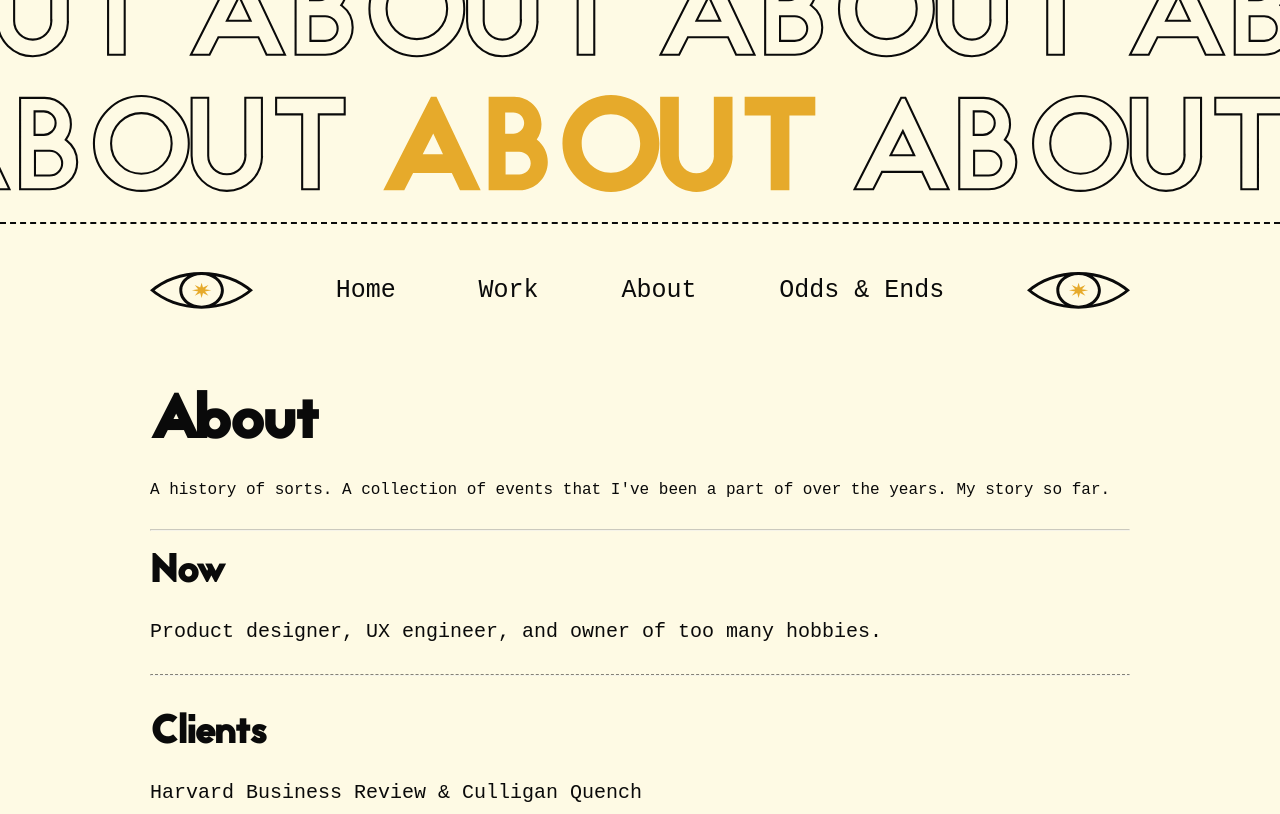
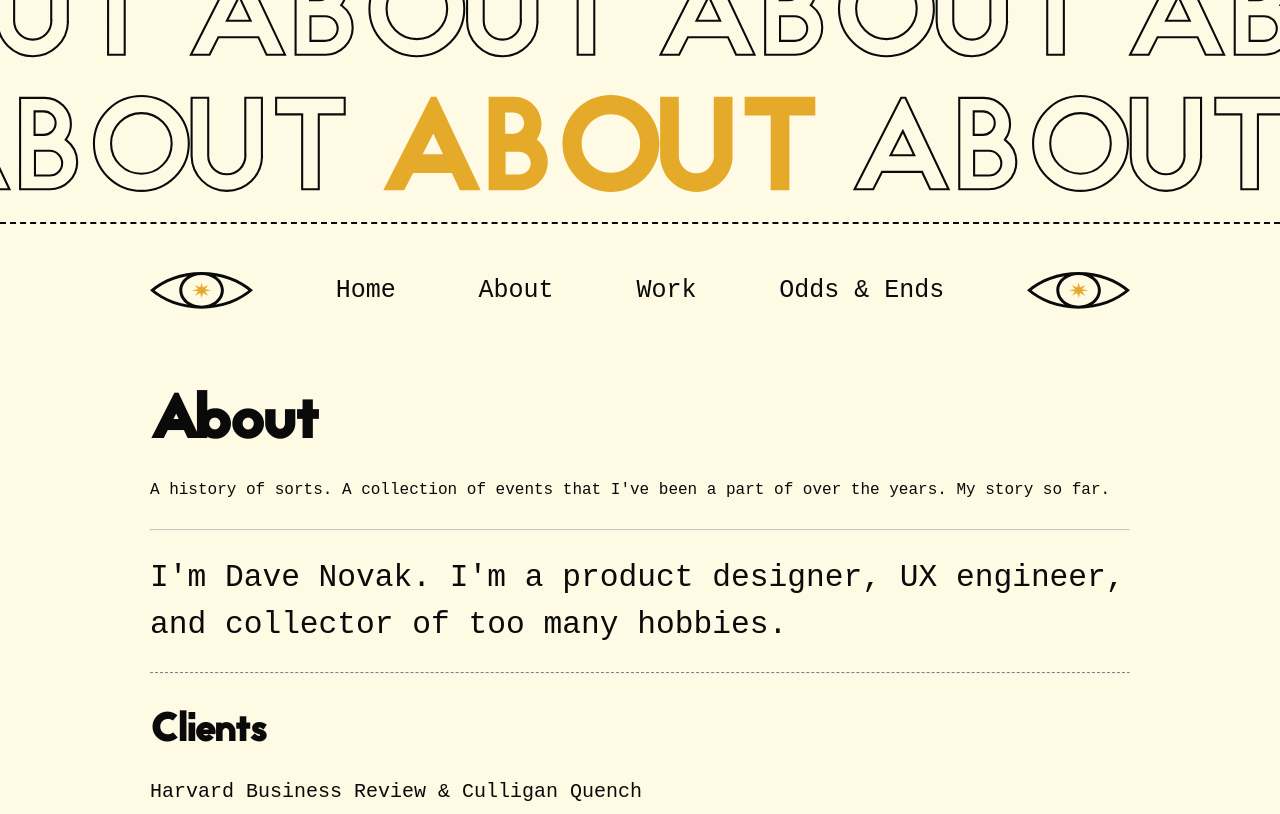
Before and after one commit to novakdr/super-secret, an Astro site: page /about in a window 1280 px wide. Shown: the top 814 px of the page. Built offline with nearby package versions, Linux system fonts and the light colour scheme; Astro itself is replaced by a stand-in of ours; a web font is replaced by a local one.

Commit message:
adjust navigator and add description to about

```diff
--- a/src/components/Navigation.astro
+++ b/src/components/Navigation.astro
@@ -11,8 +11,8 @@ const { eyeColor, addMarginEnd, hasHome } = Astro.props
     <path d="M51.5896 18.6346L53.0035 23.6179L58.4295 20.8901L55.0031 25.2098L61.2626 26.3355L55.0031 27.4611L58.4295 31.7808L53.0035 29.053L51.5896 34.0363L50.1756 29.053L44.7497 31.7808L48.176 27.4611L41.9165 26.3355L48.176 25.2098L44.7497 20.8901L50.1756 23.6179L51.5896 18.6346Z" fill=`${eyeColor}`/>
   </svg>
   { hasHome && <a href="/">Home</a> }
+  <a href="/about">About</a>
   <a href="/work">Work</a>
-  <a href="/about">About</a>
   <a href="/odds&ends">Odds & Ends</a>
   <svg width="103" height="53" viewBox="0 0 103 53" fill="none" xmlns="http://www.w3.org/2000/svg">
     <mask id="path-1-inside-1_2131_853" fill="white">
--- a/src/css/main.css
+++ b/src/css/main.css
@@ -73,7 +73,7 @@ blockquote {
   display: flex;
   flex-direction: column;
   gap: var(--space-2xs);
-  /* position: relative; */
+  position: relative;
   border: var(--border-dark);
   padding-block: var(--space-s);
   padding-inline: var(--space-m);
@@ -86,10 +86,11 @@ blockquote {
   /* FOR QUOTES */
   /* &:before {
     content: open-quote;
-    font-size: 4em;
+    font-size: 10em;
     position: absolute;
-    top: calc(-1 * var(--space-m));
-    left: 0;
+    top: calc(-1 * var(--space-xl));
+    left: 1rem;
+    opacity: 20%;
   } */
 
   /* &:after {
@@ -282,6 +283,11 @@ footer {
 }
 
 /* TEXT STUFF */
+.big-text {
+  font-size: var(--step-2);
+  line-height: 150%;
+}
+
 .link, .big-link {
   --padding: 0.15rem;
   --padding-block: 0.25rem;
--- a/src/pages/about.astro
+++ b/src/pages/about.astro
@@ -12,9 +12,8 @@ import Header from '../components/Header.astro';
     <article class="stack">
       <Header title="About" subTitle="A history of sorts. A collection of events that I've been a part of over the years. My story so far." />
       <div class="stack">
-        <h2 class="h3">Now</h2>
-        <p>
-          Product designer, UX engineer, and owner of too many hobbies.
+        <p class="big-text">
+          I'm Dave Novak. I'm a product designer, UX engineer, and collector of too many hobbies.
         </p>
       </div>
       <hr class="dashed">
```
